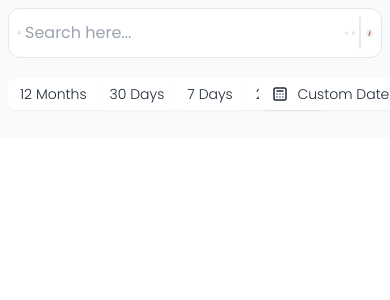
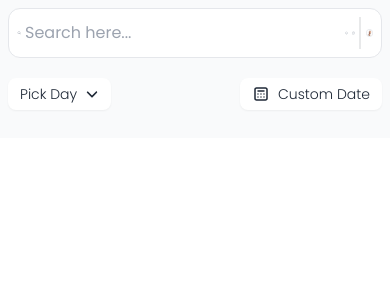
Before and after one commit to ifajul89/basic-dashboard, a React (Vite) app: page / in a window 390 px wide. Shown: the top 300 px of the page. Built offline with nearby package versions, Linux system fonts and the light colour scheme.

Commit message:
added responsive design for date and time picker

```diff
--- a/src/components/DateTimePicker.jsx
+++ b/src/components/DateTimePicker.jsx
@@ -1,9 +1,10 @@
 import { CgCalendarDates } from "react-icons/cg";
+import { FaAngleDown } from "react-icons/fa6";
 
 const DateTimePicker = () => {
   return (
     <div className="flex justify-between my-5">
-      <div className="join bg-white">
+      <div className="join hidden md:block bg-white">
         <input
           className="join-item btn btn-sm bg-white hover:bg-gray-100 font-light border-0 checked:bg-gray-200"
           type="radio"
@@ -25,9 +26,29 @@ const DateTimePicker = () => {
           aria-label="24 Hours"
         />
       </div>
+      <details className="dropdown md:hidden">
+        <summary className="btn btn-sm bg-white hover:bg-gray-100 font-light border-none">
+          Pick Day
+          <FaAngleDown />
+        </summary>
+        <ul className="menu dropdown-content bg-base-100 mt-1 rounded-xl font-light z-[1] w-max p-2 shadow">
+          <li>
+            <a>12 Months</a>
+          </li>
+          <li>
+            <a>30 Days</a>
+          </li>
+          <li>
+            <a>7 Days</a>
+          </li>
+          <li>
+            <a>24 Hours</a>
+          </li>
+        </ul>
+      </details>
       <button className="btn btn-sm bg-white hover:bg-gray-100 font-light border-none">
-      <CgCalendarDates className="text-lg" />
-      Custom Date
+        <CgCalendarDates className="text-lg" />
+        Custom Date
       </button>
     </div>
   );
```
